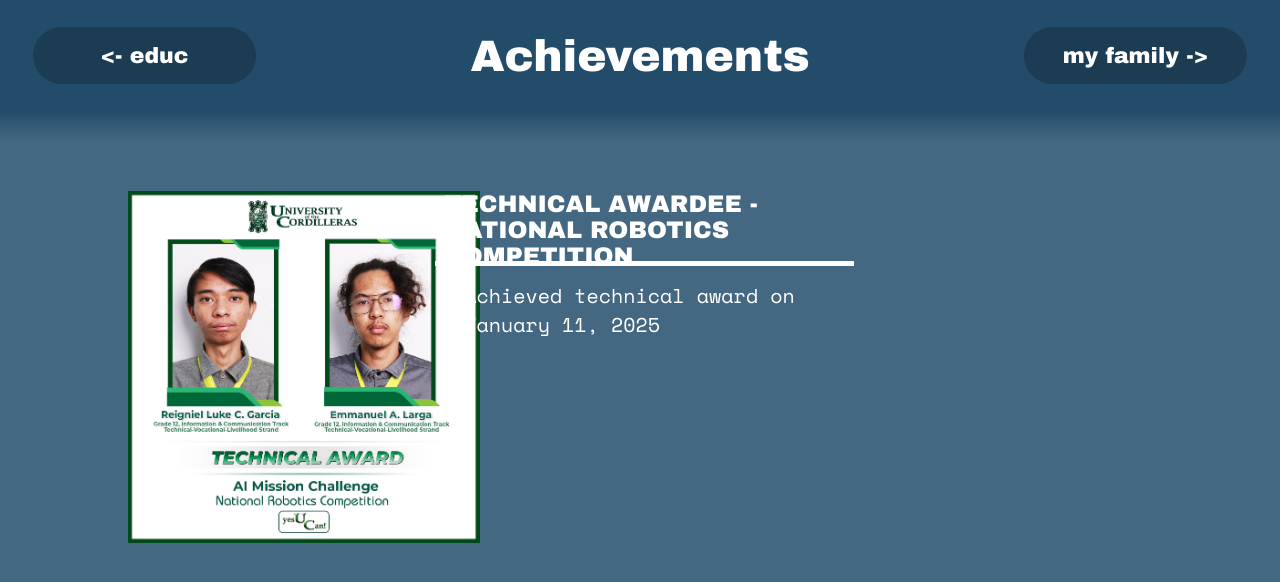
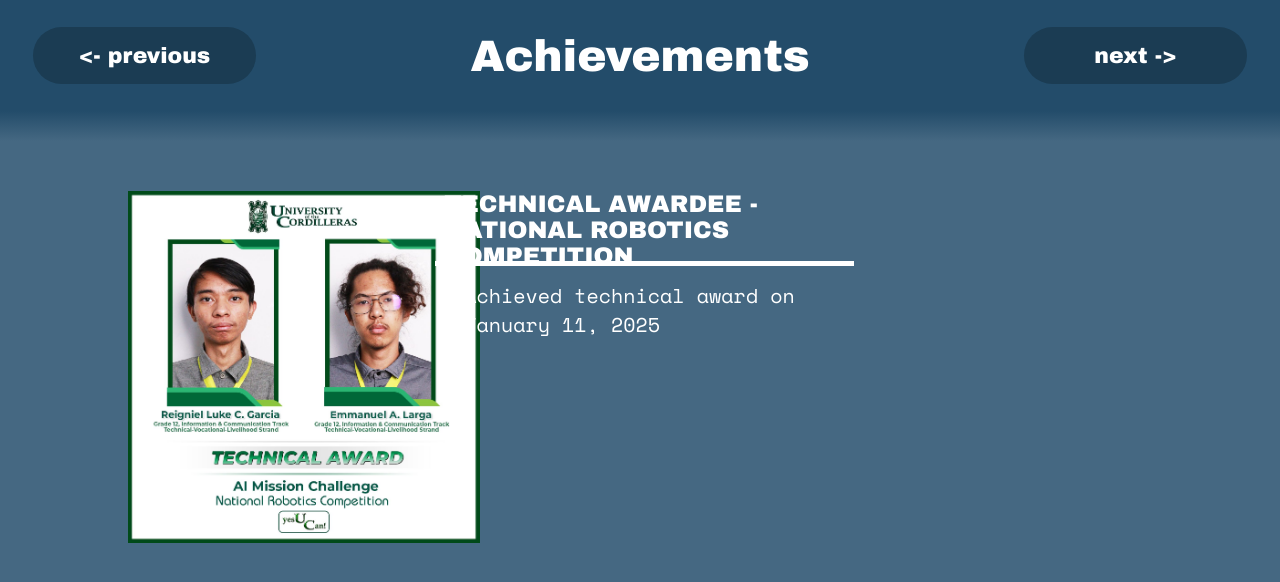
Before and after one commit to RexxuDesu/rexxu, a plain HTML site: page page3.html in a window 1280 px wide. Drawn offline with nearby package versions, Linux system fonts and the light colour scheme.

Commit message:
Update page3.html

```diff
--- a/page3.html
+++ b/page3.html
@@ -15,7 +15,7 @@
   <div class="navbar">
     <div class="navbarDiv0">
       <a style="text-decoration: none;" href="https://rexxudesu.github.io/rexxu/page2.html"><div class="navbarButton">
-        <p class="navbarButtonP"><- educ</p>
+        <p class="navbarButtonP"><- previous</p>
       </div></a>
     </div>
     <div class="navbarDiv1">
@@ -23,7 +23,7 @@
     </div>
     <div class="navbarDiv2">
       <a style="text-decoration: none;" href="https://rexxudesu.github.io/rexxu/page4.html"><div class="navbarButton">
-        <p>my family -></p>
+        <p>next -></p>
       </div></a>
     </div>
   </div>
@@ -45,4 +45,5 @@
   </div>
   <script src="./scripts/main.js" defer></script>
 </body>
+
 </html>
```
